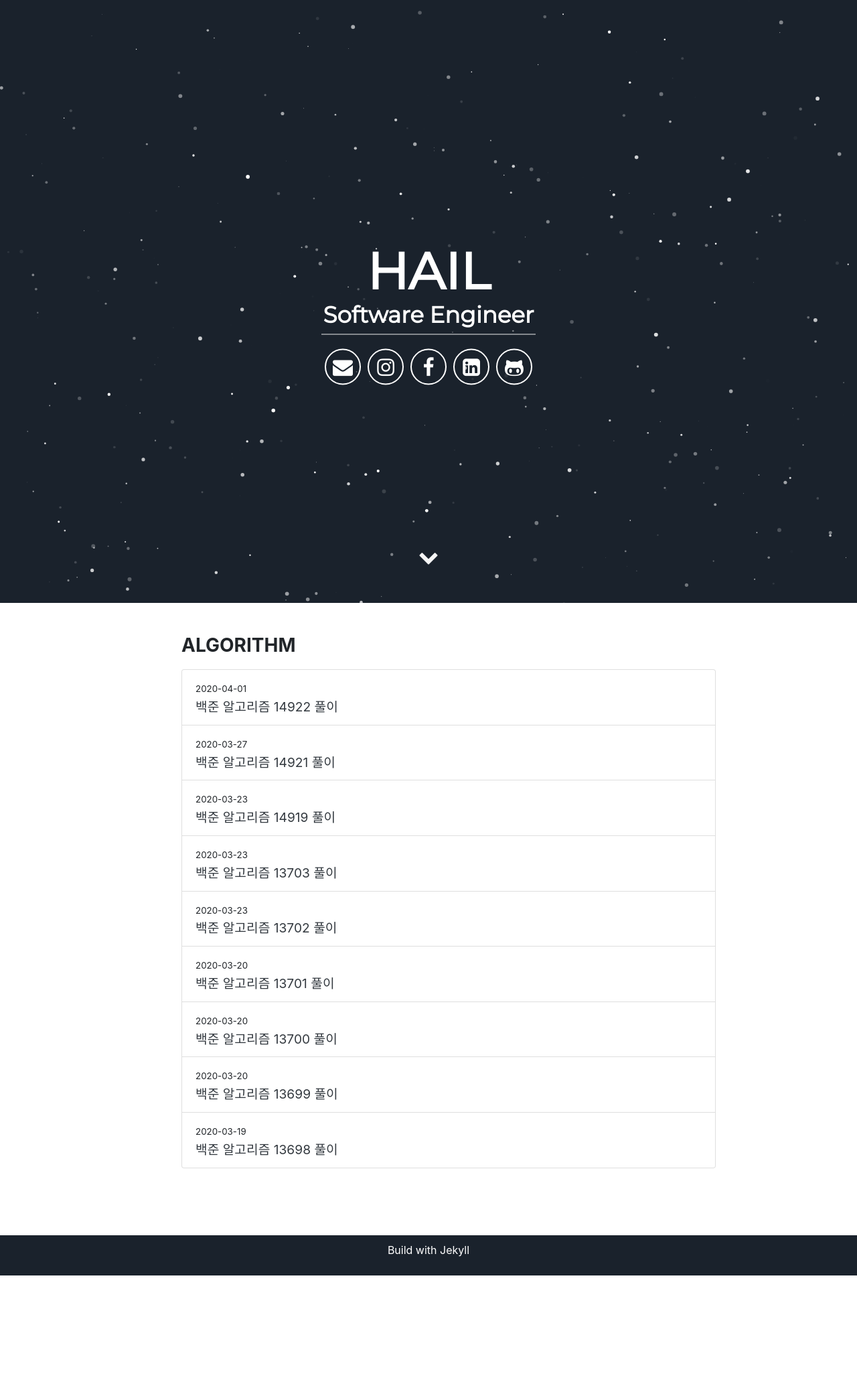
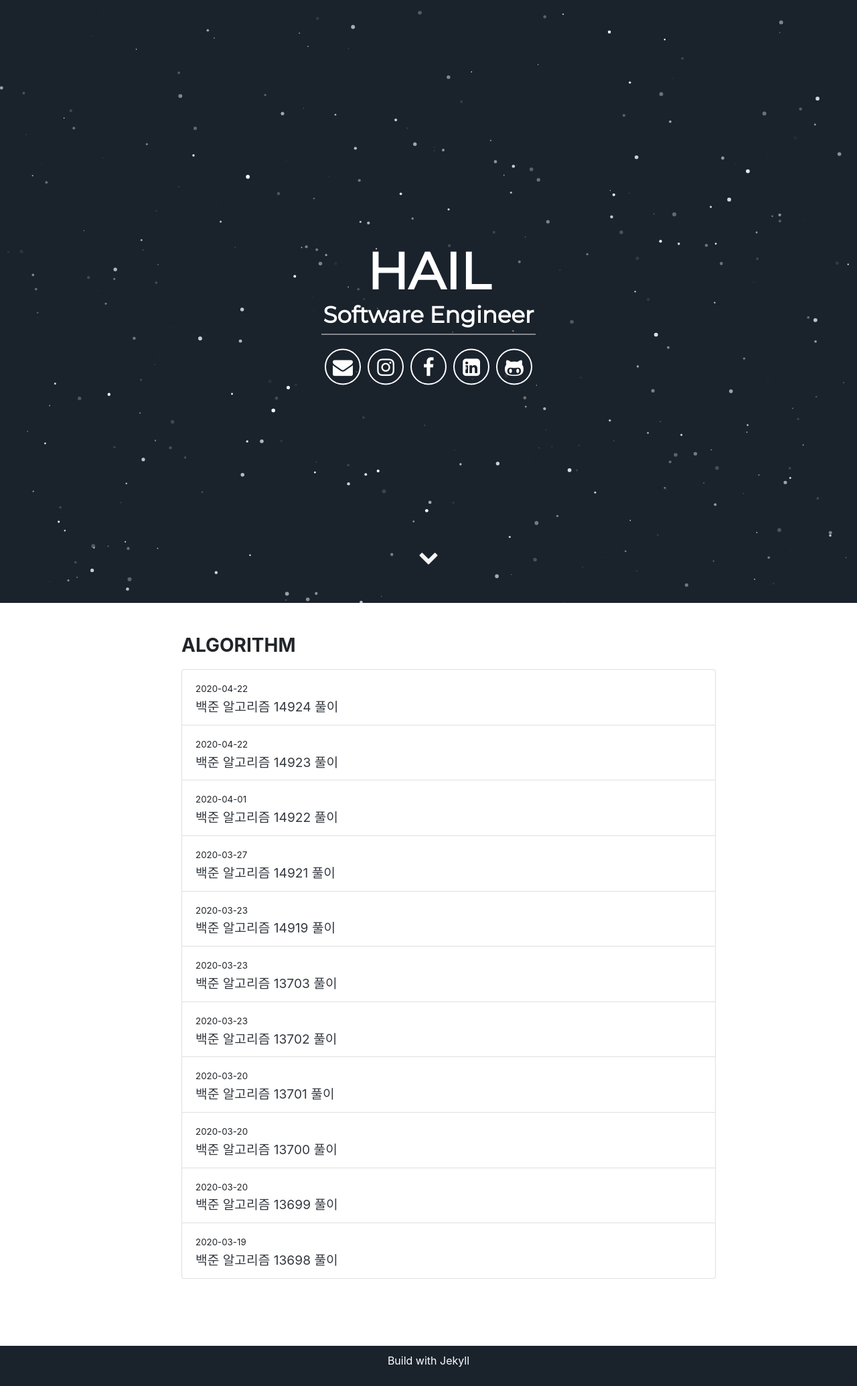
Before and after one commit to ehfkwlrnd/ehfkwlrnd.github.io, a Jekyll site: the page built from index.html, in a window 1280 px wide. Shown: the whole page at 67% size. Built offline with Jekyll 4.4.1, drawn with Linux system fonts in a browser that asks for light colours; some web fonts are replaced; before the commit the page ends 1904 px from its top, so only the background shows below that; some of the changed lines change nothing that is shown.

Commit message:
알고리즘 업데이트

````diff
--- /dev/null
+++ b/_posts/algorithm/2020-04-22-back-14923.md
@@ -0,0 +1,144 @@
+---
+layout: post
+title: 백준 알고리즘 14923 풀이
+date: 2020-04-22
+categories: ALGORITHM
+tags: [backjoon, algorithm]
+comments: true
+---
+
+* 문제 링크
+
+  <https://www.acmicpc.net/problem/14923>{:target="_blank"}
+
+* 사용 언어
+
+  C++
+
+* 소스
+
+  ```c++
+  #include <iostream>
+  #include <queue>
+  using namespace std;
+
+  int N, M, Hx, Hy, Ex, Ey;
+  bool map[1002][1002];
+  bool visited[1002][1002][2];
+  queue<int*> q;
+
+  void pushQueue(int i, int j, int c, int m){
+  	if(!visited[i][j][m]){
+  		if(map[i][j] == 0){
+  			q.push(new int[4]{i, j, c, m});
+  		}
+  		else if(m == 0){
+  			q.push(new int[4]{i, j, c, 1});
+  		}
+  		visited[i][j][m] = visited[i][j][1] = true;
+  	}
+  }
+
+  int BFS(){
+  	q.push(new int[4]{Hx, Hy, 0, 0});
+  	visited[Hx][Hy][0] = visited[Hx][Hy][1] = true;
+  	do{
+  		int* temp = q.front();
+  		q.pop();
+  		int i = temp[0];
+  		int j = temp[1];
+  		int c = temp[2];
+  		int m = temp[3];
+  		if(i == Ex && j == Ey) return c;
+
+  		pushQueue(i+1, j, c+1, m);
+  		pushQueue(i-1, j, c+1, m);
+  		pushQueue(i, j+1, c+1, m);
+  		pushQueue(i, j-1, c+1, m);
+  	}while(!q.empty());
+  	return -1;
+  }
+
+  int main()
+  {
+  	cin >> N >> M >> Hx >> Hy >> Ex >> Ey;
+  	for(int i = 0; i <= N+1; i++){
+          visited[i][0][0] = visited[i][M+1][0] = visited[i][0][1] = visited[i][M+1][1] = true;
+      }
+  	for(int j = 0; j <= M+1; j++){
+          visited[0][j][0] = visited[N+1][j][0] = visited[0][j][1] = visited[N+1][j][1] = true;
+      }
+  	for(int i = 1; i <= N; i++){
+  		for(int j = 1; j <= M; j++){
+  			cin >> map[i][j];
+  		}
+  	}
+  	cout << BFS();
+  }
+  ```
+
+* 논리
+
+  위와 같은 유형의 문제는 BFS로 해결할 수 있음을 금세 알 수 있다.
+
+  따라서 visited배열을 통해 만약 방문했던 지점이라면 큐에 추가 하지 않도록 컨트롤
+
+  해줘야 함을 알 수 있다.
+
+  <br>
+
+  예를 들어, 아래와 같이 미로가 입력되었다고 하자.
+
+  카운트를 표시하기 위해 편의상 1을 별 문자로 대체했다.
+
+		0 * * * 0 0
+		0 * * 0 0 0
+		0 * 0 * * 0
+		0 * 0 * * 0
+		0 0 0 * * 0
+
+  <br>
+
+  먼저 위 문제에 대한 최단 경로는 다음과 같을 것이다.
+
+		0  *  *  *  0  0
+		1  *  9 10 11 12
+		2  *  8  *  * 13
+		3  *  7  *  * 14
+		4  5  6  *  * 15
+
+  <br>
+
+  위와 같은 경로를 얻기 위해서는 아래와 같이 (3, 3)까지 마법을 사용하지 않고 움직여야 한다.
+
+		0 * * * 0 0
+		1 * * 0 0 0
+		2 * 8 * * 0
+		3 * 7 * * 0
+		4 5 6 * * 0
+
+  <br>
+
+  만약 (3, 2)에서 마법을 사용하여 다음과 같이 이동하면 (5, 6)에 도달할 수 없다.
+
+		0 * * * 0 0
+		1 * * 0 0 0
+		2 3 4 * * 0
+		0 * 0 * * 0
+		0 0 0 * * 0
+
+  하지만 보다시피 마법을 사용할 경우엔 (3, 3)의 카운트가 4이고,
+
+  마법을 사용하지 않으면 (3, 3)의 카운트는 8이다.
+
+  즉, 마법을 사용하지 않고 (3, 3)에 도달하기 전에, 이미 마법을 사용하여 도달하여
+
+  visited(3, 3)이 true가 되어 있는 점이 문제이다.
+
+  <br>
+
+  따라서 우리는 visited 배열이 하나 더 있어야 함을 직감할 수 있다.
+
+  마법을 사용하지 않았을 때는 방문했는지 visited[i][j][0]을 확인 하지만,
+
+  마법을 사용한 후에는 visited[i][j][1]을 확인하면 해결된다.
--- /dev/null
+++ b/_posts/algorithm/2020-04-22-back-14924.md
@@ -0,0 +1,59 @@
+---
+layout: post
+title: 백준 알고리즘 14924 풀이
+date: 2020-04-22
+categories: ALGORITHM
+tags: [backjoon, algorithm]
+comments: true
+---
+
+* 문제 링크
+
+  <https://www.acmicpc.net/problem/14924>{:target="_blank"}
+
+* 사용 언어
+
+  C++
+
+* 소스
+
+  ```c++
+  #include <iostream>
+  using namespace std;
+
+  int main()
+  {
+  	int S, T, D;
+  	cin >> S >> T >> D;
+  	cout << T*(D/(2*S));
+  }
+  ```
+
+* 논리
+
+  파리가 이동한 총 시간을
+  $$
+  t
+  $$
+  라고 하자
+
+  그러면
+  $$
+  F=T*t
+  $$
+  이다.
+
+  <br>
+
+  파리가 이동한 총 시간은
+
+  기차가 이동한 총 시간과 같음을 알 수 있다.
+
+  $$
+  t=\frac{D}{2S}
+  $$
+  이므로
+  $$
+  F=\frac{TD}{2S}
+  $$
+  이다.
--- a/assets/css/custom.css
+++ b/assets/css/custom.css
@@ -69,3 +69,7 @@ ul:last-child, ol:last-child {
 ul, ol {
     padding-left: 30px;
 }
+
+div.highlight{
+	overflow-x: auto;
+}
````
